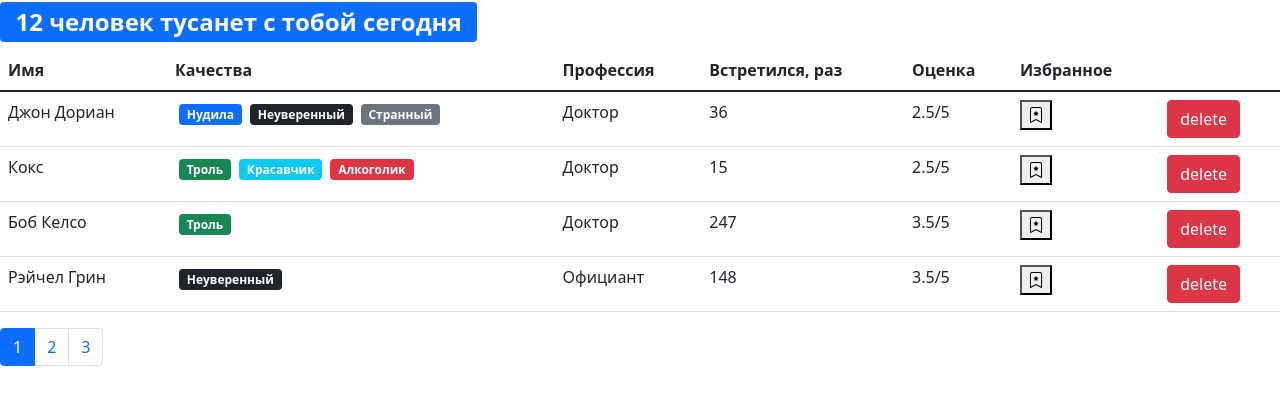
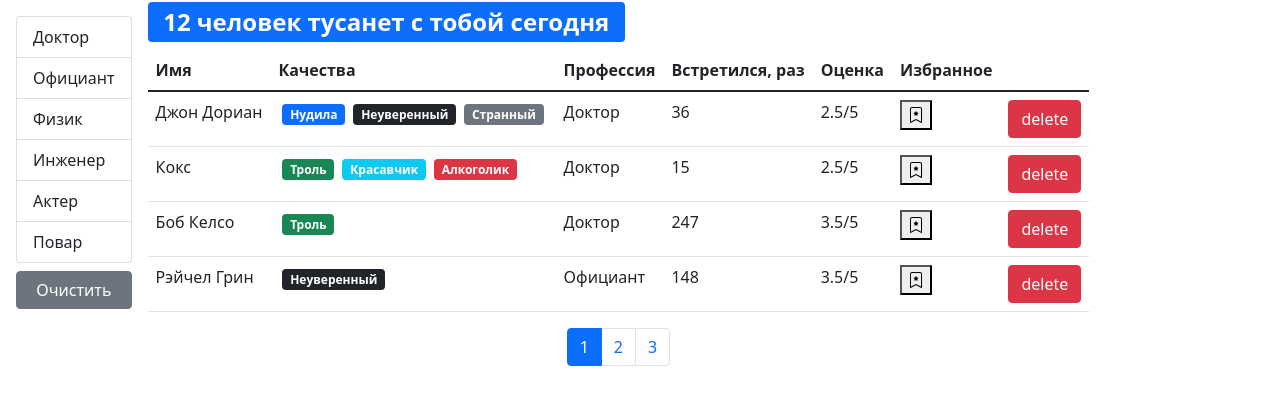
Before and after one commit to Karen-1992/fast-company, a React (Create React App) app: page / in a window 1280 px wide. Shown: the top 404 px of the page. Built offline with nearby package versions, Linux system fonts and the light colour scheme.

Commit message:
add profession as array in groupList

```diff
--- a/src/app/App.js
+++ b/src/app/App.js
@@ -1,10 +1,12 @@
-import React, { useState } from "react";
+import React, { useState, useEffect } from "react";
 import Users from "./components/users";
-import SearchStatus from "./components/searchStatus";
 import api from "./api";
 
 const App = () => {
-    const [users, setUsers] = useState(api.users.fetchAll());
+    const [users, setUsers] = useState();
+    useEffect(() => {
+        api.users.fetchAll().then((data) => setUsers(data));
+    }, []);
 
     const handleDelete = (userId) => {
         setUsers(users.filter((user) => user._id !== userId));
@@ -19,12 +21,13 @@ const App = () => {
 
     return (
         <>
-            <SearchStatus length={users.length} />
-            <Users
-                users={users}
-                onDelete={handleDelete}
-                onToggleBookMark={handleToggleBookMark}
-            />
+            {users && (
+                <Users
+                    users={users}
+                    onDelete={handleDelete}
+                    onToggleBookMark={handleToggleBookMark}
+                />
+            )}
         </>
     );
 };
--- /dev/null
+++ b/src/app/api/fake.api/professions.api.js
@@ -0,0 +1,26 @@
+export const professionsObject = {
+    doctor: { _id: "67rdca3eeb7f6fgeed471818", name: "Доктор" },
+    waiter: { _id: "67rdca3eeb7f6fgeed471820", name: "Официант" },
+    physics: { _id: "67rdca3eeb7f6fgeed471814", name: "Физик" },
+    engineer: { _id: "67rdca3eeb7f6fgeed471822", name: "Инженер" },
+    actor: { _id: "67rdca3eeb7f6fgeed471824", name: "Актер" },
+    cook: { _id: "67rdca3eeb7f6fgeed471829", name: "Повар" }
+};
+export const professions = [
+    { _id: "67rdca3eeb7f6fgeed471818", name: "Доктор" },
+    { _id: "67rdca3eeb7f6fgeed471820", name: "Официант" },
+    { _id: "67rdca3eeb7f6fgeed471814", name: "Физик" },
+    { _id: "67rdca3eeb7f6fgeed471822", name: "Инженер" },
+    { _id: "67rdca3eeb7f6fgeed471824", name: "Актер" },
+    { _id: "67rdca3eeb7f6fgeed471829", name: "Повар" }
+];
+const fetchAll = () =>
+    new Promise((resolve) => {
+        window.setTimeout(() => {
+            resolve(professions);
+        }, 2000);
+    });
+
+export default {
+    fetchAll
+};
--- a/src/app/api/fake.api/user.api.js
+++ b/src/app/api/fake.api/user.api.js
@@ -1,11 +1,4 @@
-const professions = {
-    doctor: { _id: "67rdca3eeb7f6fgeed471818", name: "Доктор" },
-    waiter: { _id: "67rdca3eeb7f6fgeed471820", name: "Официант" },
-    physics: { _id: "67rdca3eeb7f6fgeed471814", name: "Физик" },
-    engineer: { _id: "67rdca3eeb7f6fgeed471822", name: "Инженер" },
-    actor: { _id: "67rdca3eeb7f6fgeed471824", name: "Актер" },
-    cook: { _id: "67rdca3eeb7f6fgeed471829", name: "Повар" }
-};
+import { professionsObject as professions } from "./professions.api";
 const qualities = {
     tedious: {
         _id: "67rdca3eeb7f6fgeed471198",
@@ -149,6 +142,14 @@ const users = [
         bookmark: false
     }
 ];
-export function fetchAll() {
-    return users;
-}
+
+const fetchAll = () =>
+    new Promise((resolve) => {
+        window.setTimeout(() => {
+            resolve(users);
+        }, 2000);
+    });
+
+export default {
+    fetchAll
+};
--- a/src/app/api/index.js
+++ b/src/app/api/index.js
@@ -1,5 +1,7 @@
-import * as users from "./fake.api/user.api";
+import users from "./fake.api/user.api";
+import professions from "./fake.api/professions.api";
 const API = {
-    users
+    users,
+    professions
 };
 export default API;
--- /dev/null
+++ b/src/app/components/groupList.jsx
@@ -0,0 +1,74 @@
+import React from "react";
+import PropTypes from "prop-types";
+
+const GroupList = ({
+    items,
+    valueProperty,
+    contentProperty,
+    onItemSelect,
+    selectedItem
+}) => {
+    return (
+        <ul className="list-group">
+            {!Array.isArray(items)
+                ? Object.keys(items).map((item) => (
+                    <li
+                        key={items[item][valueProperty]}
+                        className={
+                            "list-group-item" +
+                            (items[item] === selectedItem ? " active" : "")
+                        }
+                        onClick={() => onItemSelect(items[item])}
+                        role="button"
+                    >
+                        {items[item][contentProperty]}
+                    </li>
+                ))
+                : items.map((item) => (
+                    <li
+                        key={item[valueProperty]}
+                        className={
+                            "list-group-item" +
+                            (item === selectedItem ? " active" : "")
+                        }
+                        onClick={() => onItemSelect(item)}
+                        role="button"
+                    >
+                        {item[contentProperty]}
+                    </li>
+                ))
+            }
+        </ul>
+    );
+};
+GroupList.defaultProps = {
+    valueProperty: "_id",
+    contentProperty: "name"
+};
+GroupList.propTypes = {
+    items: PropTypes.oneOfType([PropTypes.object, PropTypes.array]),
+    valueProperty: PropTypes.string.isRequired,
+    contentProperty: PropTypes.string.isRequired,
+    onItemSelect: PropTypes.func.isRequired,
+    selectedItem: PropTypes.object
+};
+
+export default GroupList;
+
+// return (
+//     <ul className="list-group">
+//         {Object.keys(items).map((item) => (
+//             <li
+//                 key={items[item][valueProperty]}
+//                 className={
+//                     "list-group-item" +
+//                     (items[item] === selectedItem ? " active" : "")
+//                 }
+//                 onClick={() => onItemSelect(items[item])}
+//                 role="button"
+//             >
+//                 {items[item][contentProperty]}
+//             </li>
+//         ))}
+//     </ul>
+// );
--- a/src/app/components/qualitie.jsx
+++ b/src/app/components/qualitie.jsx
@@ -1,13 +1,18 @@
 import React from "react";
 import PropTypes from "prop-types";
 
-const Qualitie = ({ color, name }) => {
-    return <span className={"badge m-1 bg-" + color}>{name}</span>;
+const Qualitie = ({ color, name, _id }) => {
+    return (
+        <span className={"badge m-1 bg-" + color} key={_id}>
+            {name}
+        </span>
+    );
 };
 
 Qualitie.propTypes = {
     color: PropTypes.string.isRequired,
-    name: PropTypes.string.isRequired
+    name: PropTypes.string.isRequired,
+    _id: PropTypes.string.isRequired
 };
 
 export default Qualitie;
--- a/src/app/components/users.jsx
+++ b/src/app/components/users.jsx
@@ -1,25 +1,65 @@
-import React, { useState } from "react";
+import React, { useState, useEffect } from "react";
 import { paginate } from "../utils/paginate";
 import Pagination from "./pagination";
 import User from "./user";
+import api from "../api";
 import PropTypes from "prop-types";
+import GroupList from "./groupList";
+import SearchStatus from "./searchStatus";
 
-const Users = ({ users, ...rest }) => {
-    const count = users.length;
+const Users = ({ users: allUsers, ...rest }) => {
     const pageSize = 4;
     const [currentPage, setCurrentPage] = useState(1);
+    const [professions, setProfession] = useState();
+    const [selectedProf, setSelectedProf] = useState();
+    useEffect(() => {
+        api.professions.fetchAll().then((data) => setProfession(data));
+    }, []);
+    useEffect(() => {
+        setCurrentPage(1);
+    }, [selectedProf]);
+
+    const handleProfessionSelect = (item) => {
+        setSelectedProf(item);
+    };
 
     const handlePageChange = (pageIndex) => {
         setCurrentPage(pageIndex);
     };
+    const filteredUsers = selectedProf
+        ? allUsers.filter((user) => user.profession._id === selectedProf._id)
+        : allUsers;
+    const count = filteredUsers.length;
 
-    const userCrop = paginate(users, currentPage, pageSize);
+    const userCrop = paginate(filteredUsers, currentPage, pageSize);
     if (userCrop.length === 0 && currentPage !== 1) {
         setCurrentPage(currentPage - 1);
-    };
+    }
+    const clearFilter = () => setSelectedProf();
 
     return (
+        <div className="d-flex">
+            <div className="d-flex flex-column flex-shrink-0 p-3">
+                {professions && (
                     <>
+                        <GroupList
+                            selectedItem={selectedProf}
+                            items={professions}
+                            onItemSelect={handleProfessionSelect}
+                            valueProperty="_id"
+                            contentProperty="name"
+                        />
+                        <button
+                            className="btn btn-secondary mt-2"
+                            onClick={clearFilter}
+                        >
+                            Очистить
+                        </button>
+                    </>
+                )}
+            </div>
+            <div className="d-flex flex-column">
+                <SearchStatus length={count} />
                 {count > 0 && (
                     <table className="table">
                         <thead>
@@ -40,16 +80,23 @@ const Users = ({ users, ...rest }) => {
                         </tbody>
                     </table>
                 )}
+                <div className="d-flex justify-content-center">
                     <Pagination
                         itemsCount={count}
                         pageSize={pageSize}
                         currentPage={currentPage}
                         onPageChange={handlePageChange}
                     />
-        </>
+                </div>
+            </div>
+        </div>
     );
 };
 
+GroupList.defaultProps = {
+    valueProperty: "_id",
+    contentProperty: "name"
+};
 Users.propTypes = {
     users: PropTypes.arrayOf(PropTypes.object.isRequired)
 };
```
Also changed, not shown: .eslintrc.js. Lines whose indentation alone changed are shown as unchanged.
